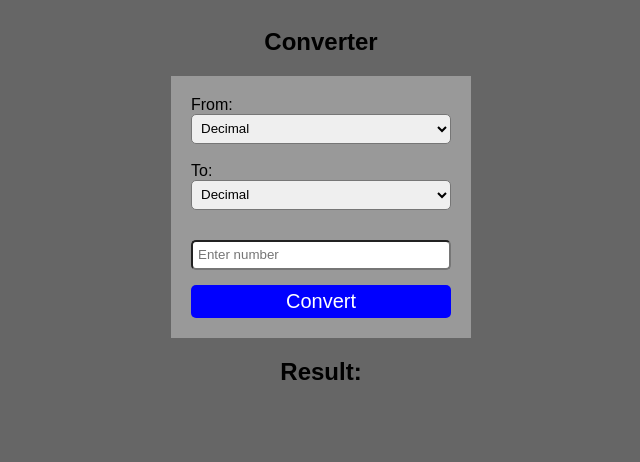
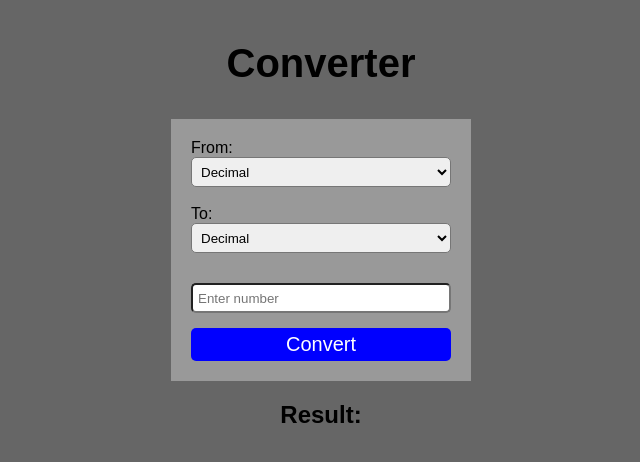
Before and after one commit to PPetkov2000/Converter-app, a plain HTML site: page index.html in a window 1280 px wide. Shown: the whole page, without its empty margins (319-959 px from the left). Drawn offline with Linux system fonts and the light colour scheme.

Commit message:
update class names

```diff
--- a/style.css
+++ b/style.css
@@ -11,6 +11,10 @@ body {
   display: flex;
   align-items: center;
   flex-direction: column;
+}
+
+.title {
+  font-size: 2.5rem;
 }
 
 .converter {
@@ -49,6 +53,7 @@ body {
   padding: 5px;
   border-radius: 5px;
   border: none;
+  cursor: pointer;
 }
 
 .converter__button:hover {
```
